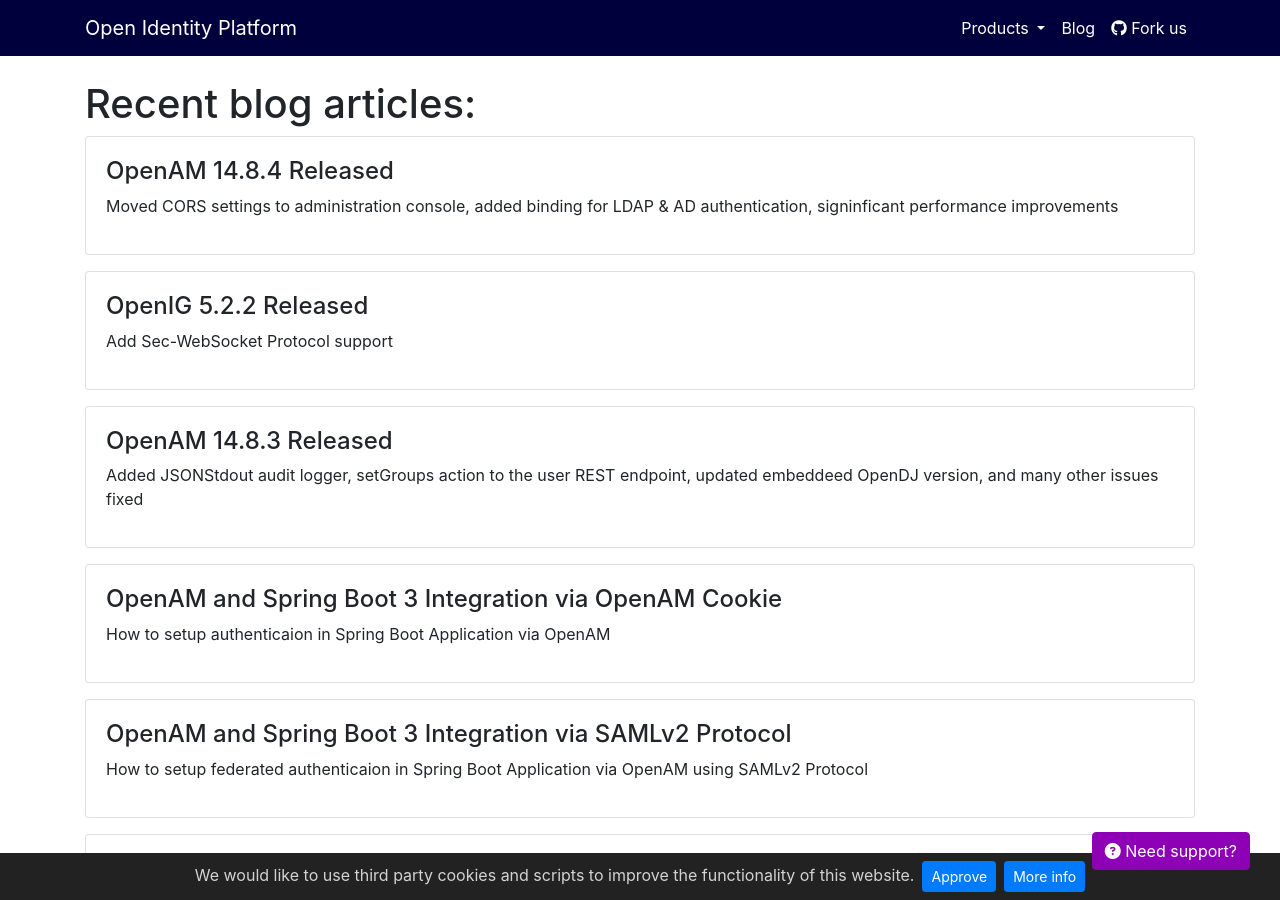
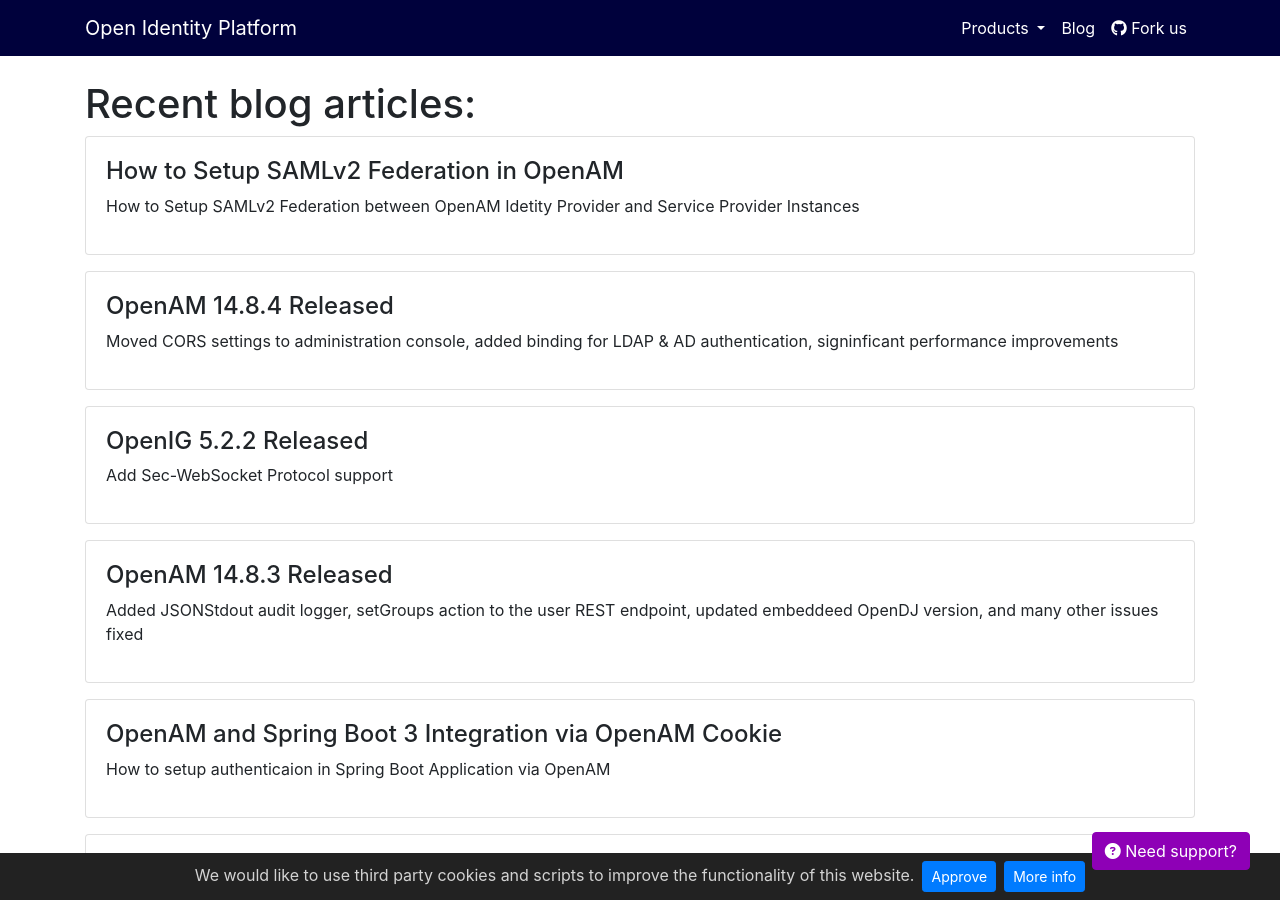
Before and after one commit to OpenIdentityPlatform/OpenIdentityPlatform.org, a Jekyll site: the page built from blog/index.html, in a window 1280 px wide and 900 px high. Built offline with Jekyll 4.4.1, drawn with Linux system fonts in a browser that asks for light colours; some of the changed lines change nothing that is shown.

Commit message:
How to Setup SAMLv2 Federation in OpenAM (#160)

````diff
--- a/_data/blogposts.yml
+++ b/_data/blogposts.yml
@@ -1,3 +1,7 @@
+-
+  title: 'How to Setup SAMLv2 Federation in OpenAM'
+  link: '/blog/openam-saml-idp-sp'
+  description: 'How to Setup SAMLv2 Federation between OpenAM Idetity Provider and Service Provider Instances'
 -
   title: 'OpenAM 14.8.4 Released'
   link: '/blog/openam-14-8-4-released'
--- /dev/null
+++ b/blog/openam-saml-idp-sp.md
@@ -0,0 +1,206 @@
+---
+layout: home
+title: "How to Setup SAMLv2 Federation in OpenAM"
+landing-title2: "How to Setup SAMLv2 Federation in OpenAM"
+description: "How to Setup SAMLv2 Federation between OpenAM Idetity Provider and Service Provider Instances"
+keywords: 'SAML, SAMLv2 Spring, SSO, OpenAM, Identity Provider, Service Provider'
+imageurl: 'openam-og.png'
+share-buttons: true
+---
+<h1>How to Setup SAMLv2 Federation in OpenAM</h1>
+
+Original article: [https://github.com/OpenIdentityPlatform/OpenAM/wiki/How-to-Setup-SAMLv2-Federation-in-OpenAM](https://github.com/OpenIdentityPlatform/OpenAM/wiki/How-to-Setup-SAMLv2-Federation-in-OpenAM)
+
+# Introduction
+
+In the followin manual, we will set up a federation between two OpenAM instances. One instance will act as an Identity Provider (IdP), and another as a Service Provider (SP). Therefore, you will be able to authenticate in OpenAM SP with OpenAM IdP credentials.
+
+# OpenAM Instances Installation
+
+If you already have OpenAM instances installed, you can skip this section.
+For demonstration purposes, we will install OpenAM IdP and SP in Docker containers.
+
+## Network Setup
+
+Add hostnames and IP adress to the `hosts` file.
+
+```bash
+127.0.0.1 idp.acme.org sp.mycompany.org
+```
+
+In Windows `hosts` file located at `C:\Windows\System32\drivers\etc\hosts` directory. Un Linux and Mac the file location is `/etc/hosts`
+
+Create a Docker network for OpenAM instances
+
+```bash
+docker network create openam-saml
+```
+
+## OpenAM IdP Installation
+
+Run OpenAM Docker Container
+
+```bash
+docker run -h idp.acme.org -p 8080:8080 --network openam-saml --name openam-idp openidentityplatform/openam
+```
+
+Once the OpenAM server is running, perform the initial configuration by running the following command and wait for the configuration to complete.
+
+```bash
+docker exec -w '/usr/openam/ssoconfiguratortools' openam-idp bash -c \
+'echo "ACCEPT_LICENSES=true
+SERVER_URL=http://idp.acme.org:8080
+DEPLOYMENT_URI=/$OPENAM_PATH
+BASE_DIR=$OPENAM_DATA_DIR
+locale=en_US
+PLATFORM_LOCALE=en_US
+AM_ENC_KEY=
+ADMIN_PWD=passw0rd
+AMLDAPUSERPASSWD=p@passw0rd
+COOKIE_DOMAIN=idp.acme.org
+ACCEPT_LICENSES=true
+DATA_STORE=embedded
+DIRECTORY_SSL=SIMPLE
+DIRECTORY_SERVER=idp.acme.org
+DIRECTORY_PORT=50389
+DIRECTORY_ADMIN_PORT=4444
+DIRECTORY_JMX_PORT=1689
+ROOT_SUFFIX=dc=openam,dc=example,dc=org
+DS_DIRMGRDN=cn=Directory Manager
+DS_DIRMGRPASSWD=passw0rd" > conf.file && java -jar openam-configurator-tool*.jar --file conf.file'
+```
+
+## OpenAM SP Installation
+
+Run OpenAM Docker Container
+
+```bash
+docker run -h sp.mycompany.org -p 8081:8080  --network openam-saml --name openam-sp openidentityplatform/openam
+```
+
+Once the OpenAM server is running, perform the initial configuration by running the following command and wait for the configuration to complete.
+
+```bash
+docker exec -w '/usr/openam/ssoconfiguratortools' openam-sp bash -c \
+'echo "ACCEPT_LICENSES=true
+SERVER_URL=http://sp.mycompany.org:8080
+DEPLOYMENT_URI=/$OPENAM_PATH
+BASE_DIR=$OPENAM_DATA_DIR
+locale=en_US
+PLATFORM_LOCALE=en_US
+AM_ENC_KEY=
+ADMIN_PWD=passw0rd
+AMLDAPUSERPASSWD=p@passw0rd
+COOKIE_DOMAIN=sp.mycompany.org
+ACCEPT_LICENSES=true
+DATA_STORE=embedded
+DIRECTORY_SSL=SIMPLE
+DIRECTORY_SERVER=sp.mycompany.org
+DIRECTORY_PORT=50389
+DIRECTORY_ADMIN_PORT=4444
+DIRECTORY_JMX_PORT=1689
+ROOT_SUFFIX=dc=openam,dc=example,dc=org
+DS_DIRMGRDN=cn=Directory Manager
+DS_DIRMGRPASSWD=passw0rd" > conf.file && java -jar openam-configurator-tool*.jar --file conf.file'
+```
+
+# Identity Provider и Service Provider Configuration
+
+## Hosted Identity Provider Configuration
+
+Open the OpenAM Identity provider administartion console at [http://idp.acme.org:8080/openam](http://idp.acme.org:8080/openam). In the login field enter the `amadmin` value. In the password field enter the value from `ADMIN_PWD` option, in this case `passw0rd`.
+
+Go to the root realm and in the Dashboard select `Configure SAMLv2 Provider`.
+
+![OpenAM realm overview](/assets/img/openam-saml/0-openam-idp-realm-overview.png)
+
+Then `Create Hosted Identity Provider`
+
+![OpenAM Create Hosted Identity Provider](/assets/img/openam-saml/1-openam-create-hosted-idp.png)
+
+In the `Signing Key` setting for the demonstration purposes select the `test` value, then enter any `Circle of Trust` value. Then add `uid` in the `Attribute Mapping` setting.
+
+![Hosted identity provider settings](/assets/img/openam-saml/2-openam-hosted-idp-settings.png)
+
+Press the `Configure` button. Next, OpenAM will prompt you to configure the Remote Service Provider. Since we do not have it configured yet, click the `Finish` button
+
+## Hosted Service Provider Configuration
+
+Open the OpenAM Service Provider administarion console at [http://sp.mycompany.org:8081/openam](http://sp.mycompany.org:8081/openam). In the login field enter the `amadmin` value. In the password field enter the value from `ADMIN_PWD` option, in this case `passw0rd`.
+Go to the root realm and in the Dashboard select `Configure SAMLv2 Provider`. Next `Create Hosted Service Provider`.
+
+![OpenAM create hosted service provider](/assets/img/openam-saml/3-openam-create-hosted-sp.png)
+
+Enter the circle of trust name, you can leave the other settings unchanged.
+
+![OpenAM hosted service provider settings](/assets/img/openam-saml/4-openam-hosted-sp-settings.png)
+
+Press the `Configure` button.
+
+![Create remote identity provider promts](/assets/img/openam-saml/4-remote-idp-prompt.png)
+
+You will be prompted to configure the remote identity provider. Since we have already configured the Identity Provider in the previous step, you can click `Yes`. This will open the remote identity provider configuration window.
+
+## Remote Identity Provider Setup
+
+Select the identity provider metadata location - URL. Enter the identity provider metadata URL in the field.
+
+[http://idp.acme.org:8080/openam/saml2/jsp/exportmetadata.jsp](http://idp.acme.org:8080/openam/saml2/jsp/exportmetadata.jsp)
+
+![OpenAM remote identity provider settings](/assets/img/openam-saml/6-openam-idp-settings.png)
+
+Click the `Configure` button.
+
+## User Mapping Configuration
+
+Open the OpenAM SP admin console. In the Dashboard in the left menu go to `Applications` → `SAML 2.0`
+
+![OpenAM goto saml](/assets/img/openam-saml/7-openam-sp-goto-saml.png)
+
+This will open the SAML federation configuration window. Navigate to `Entity Providers` → [`http://sp.mycompany.org:8081/openam`](http://sp.mycompany.org:8081/openam)
+
+![OpenAM SP circle of trust configuration](/assets/img/openam-saml/8-openam-sp-circle-of-trunt.png)
+
+Next, click the `Assertions Processing` tab. Enable automatic federation by the `uid` attribute.
+
+![Untitled](/assets/img/openam-saml/9-openam-sp-auto-federation.png)
+
+Press the `Save` button.
+
+## Configure Realm for Service Provider
+
+Go to the OpenAM SP administrator console. In the left menu, go to `Authentication` → `Settings` . On the `User Profile` tab, select `Ignore` . Save the changes.
+
+![OpenAM realm user profile settings](/assets/img/openam-saml/10-openam-realm-user-profile.png)
+
+## Remote Service Provider Setup
+
+Go to OpenAM IdP administration console at [`http://openam-idp.example.org:8080/openam`](http://openam-idp.example.org:8080/openam). Open the root realm and in the Dashboard select `Configure SAMLv2 Provider`, then `Configure Remote Service Provider`.
+
+![OpenAM configure remote service provider](/assets/img/openam-saml/11-openam-configure-remote-sp.png)
+
+Add the service provider metadata URL [http://sp.mycompany.org:8080/openam/saml2/jsp/exportmetadata.jsp](http://openam-sp.example.org:8080/openam/saml2/jsp/exportmetadata.jsp). Note that the OpenAM Service Provider port is `8080` since the OpenAM instances are on the same network OpenAM IdP connects to the SP container on port `8080`.
+
+![OpenAM remote service provider settings](/assets/img/openam-saml/12-openam-remote-sp-settings.png)
+
+Click the `Configure` button. A message indicating that the remote service provider has been successfully created will be displayed.
+
+# Test Account Creation
+
+Go to the OpenAM IdP admin console, select realm, in the Dashboard in the left hand menu select `Subjects`.
+
+A list of users will open. Create a new `testIdp` account
+
+![OpenAM new account creation](/assets/img/openam-saml/13-openam-new-account.png)
+
+# Test the Solution
+
+Log out of both OpenAM consoles and open the Service Provider authentication initialization link in your browser. [http://sp.mycompany.org:8081/openam/spssoinit?metaAlias=/sp&idpEntityID=http%3A//idp.acme.org%3A8080/openam&RelayState=http%3A//sp.mycompany.org%3A8081/openam](http://sp.mycompany.org:8081/openam/spssoinit?metaAlias=/sp&idpEntityID=http%3A//idp.acme.org%3A8080/openam&RelayState=http%3A//sp.mycompany.org%3A8081/openam)
+
+You will be redirected to the Identity Provider authentication. Enter the credentials for the user `testIdP`.
+
+![OpenAM sign in](/assets/img/openam-saml/14-openam-sign-in.png)
+
+After successful authentication, the SP console with the authenticated user `testIdP` will be opened
+
+![OpenAM authenticated](/assets/img/openam-saml/15-openam-authenticated.png)
````
Also changed, not shown: assets/img/openam-saml/0-openam-idp-realm-overview.png (added), assets/img/openam-saml/1-openam-create-hosted-idp.png (added), assets/img/openam-saml/10-openam-realm-user-profile.png (added), assets/img/openam-saml/11-openam-configure-remote-sp.png (added), assets/img/openam-saml/12-openam-remote-sp-settings.png (added), assets/img/openam-saml/13-openam-new-account.png (added), assets/img/openam-saml/14-openam-sign-in.png (added), assets/img/openam-saml/15-openam-authenticated.png (added), assets/img/openam-saml/2-openam-hosted-idp-settings.png (added), assets/img/openam-saml/3-openam-create-hosted-sp.png (added), assets/img/openam-saml/4-openam-hosted-sp-settings.png (added), assets/img/openam-saml/4-remote-idp-prompt.png (added), assets/img/openam-saml/5-openam-remote-idp-settings.png (added), assets/img/openam-saml/6-openam-idp-settings.png (added), 3 more files.
